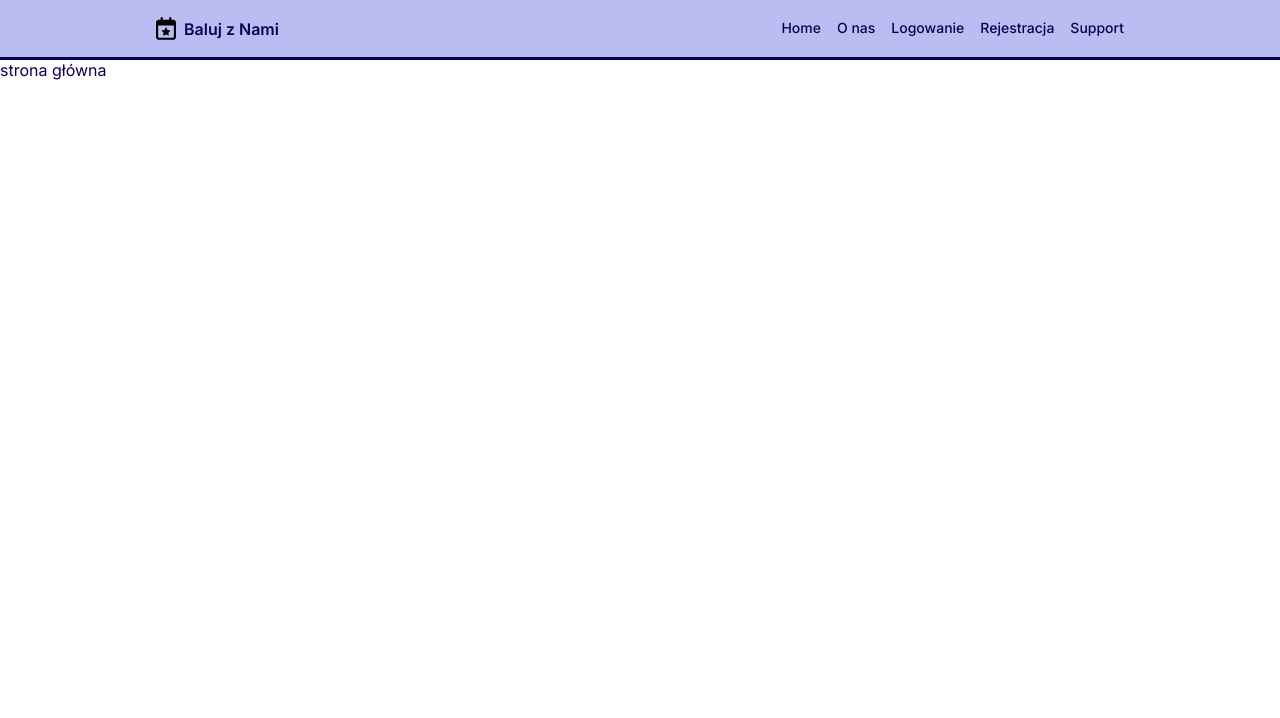
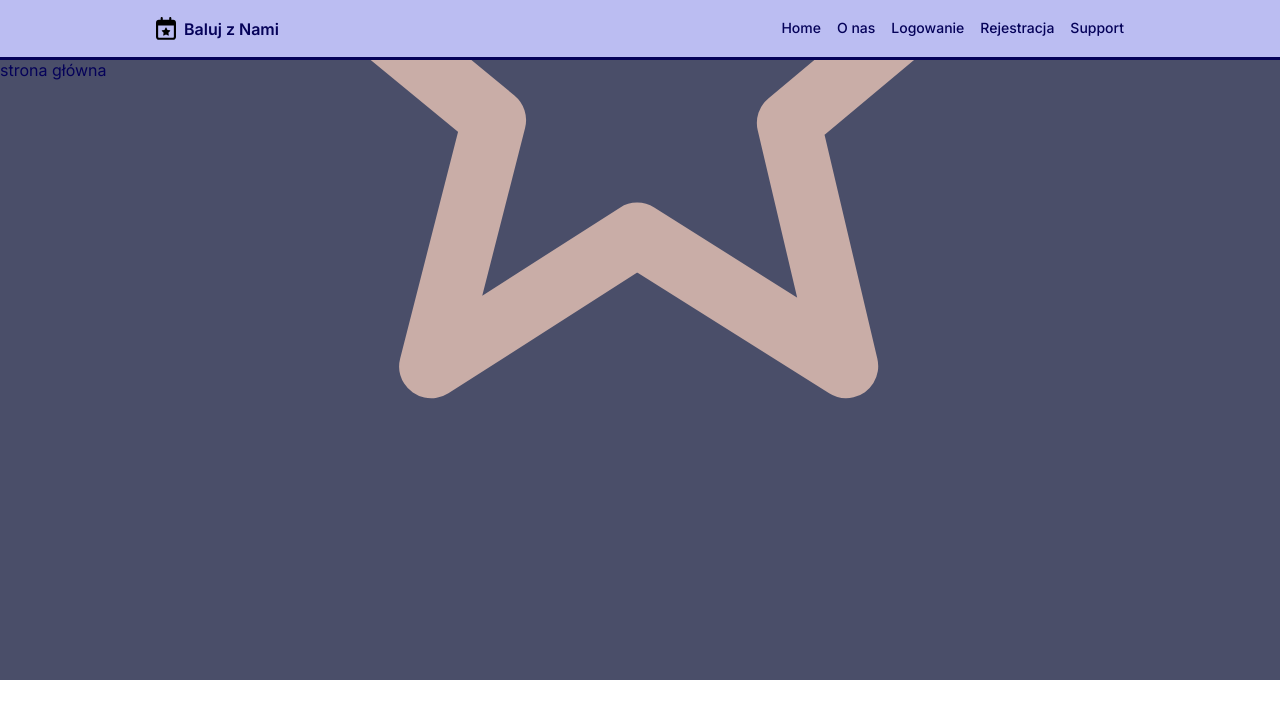
Before and after one commit to matizzmatiza/event-app, a Next.js app: page / in a window 1280 px wide. Shown: the top 718 px of the page. Built offline with nearby package versions, Linux system fonts and the light colour scheme.

Commit message:
added background

```diff
--- a/src/app/layout.tsx
+++ b/src/app/layout.tsx
@@ -2,8 +2,8 @@ import '../styles/global.scss';
 import { HeaderPublic } from '@/common/components/header-public';
 
 export const metadata = {
-  title: 'EventApp',
-  description: 'Generated by Next.js',
+  title: 'Baluj z Nami',
+  description: 'Aplikacja okolicznościowa',
 }
 
 export default function RootLayout({
@@ -13,7 +13,7 @@ export default function RootLayout({
 }) {
   return (
     <html lang="pl">
-      <body>
+      <body style={{backgroundImage: `url('/img/stars.svg')`}}>
         <HeaderPublic />
         {children}
       </body>
--- a/src/styles/global.scss
+++ b/src/styles/global.scss
@@ -17,4 +17,7 @@
 body {
     font-family: "Inter", sans-serif;
     color: var(--darkblue);
+    background-size: cover;
+    background-repeat: no-repeat;
+    background-position: center center;
 }
```
Also changed, not shown: public/img/stars.svg (added).
